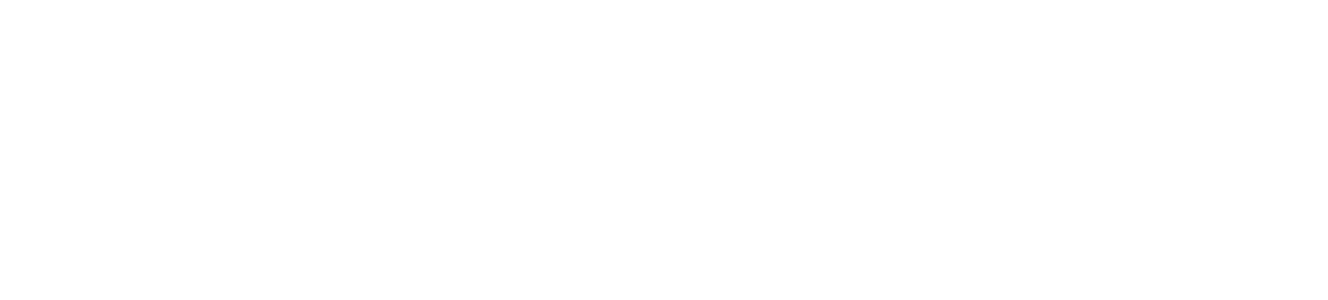
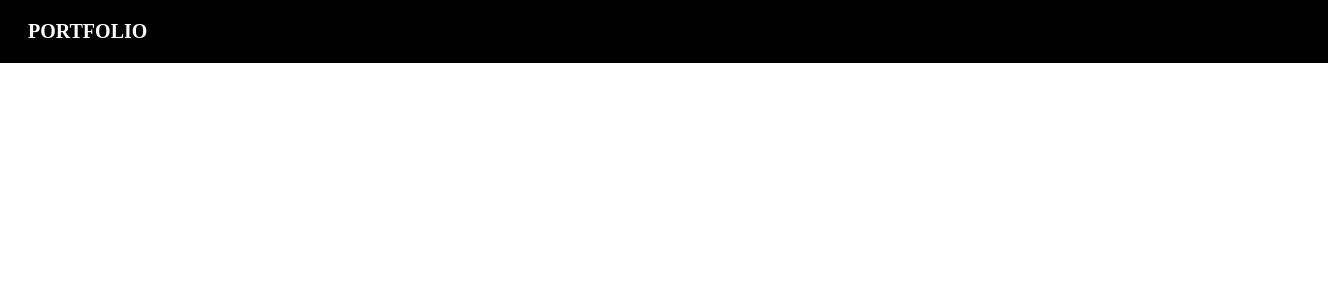
Before and after one commit to shusbox/portfolio, a React (Vite) app: page / in a window 1280 px wide. Shown: the top 300 px of the page, 1328 px wide, since content can reach past the window. Built offline with nearby package versions, Linux system fonts and the light colour scheme; a web font is replaced by a local one.

Commit message:
feat: header 작성

```diff
--- a/src/App.jsx
+++ b/src/App.jsx
@@ -1,14 +1,15 @@
 import Header from './components/header';
 import Footer from './components/footer';
 import Main from './components/main';
+import { Container } from './style';
 
 const App = () => {
   return (
-    <>
+    <Container>
       <Header />
       <Main />
       <Footer />
-    </>
+    </Container>
   );
 }
 
--- a/src/components/header/index.jsx
+++ b/src/components/header/index.jsx
@@ -1,8 +1,10 @@
-import './style';
+import {
+  Container,
+} from './style';
 
 const Header = () => {
   return (
-    <></>
+    <Container> PORTFOLIO </Container>
   );
 }
 
--- a/src/components/header/style.js
+++ b/src/components/header/style.js
@@ -1 +1,13 @@
 import styled from '@emotion/styled';
+import { theme } from '../../theme';
+
+export const Container = styled.div`
+  width: 100vw;
+  padding: 20px;
+  padding-left: 28px;
+  display: flex;
+  color: ${theme.colors.white};
+  font-size: 20px;
+  font-weight: 600;
+  background-color: ${theme.colors.black};
+`;
--- /dev/null
+++ b/src/style.js
@@ -0,0 +1,6 @@
+import styled from '@emotion/styled';
+import { theme } from './theme';
+
+export const Container = styled.div`
+  background-color: ${theme.colors.bg};
+`;
--- /dev/null
+++ b/src/theme.js
@@ -0,0 +1,10 @@
+const colors = {
+  white: '#FFFFFF',
+  black: '#000000',
+  nautral: '#F0F0F0',
+  bg: '#FAFAFA',
+}
+
+export const theme = {
+  colors,
+}
```
Also changed, not shown: src/App.css (deleted).
